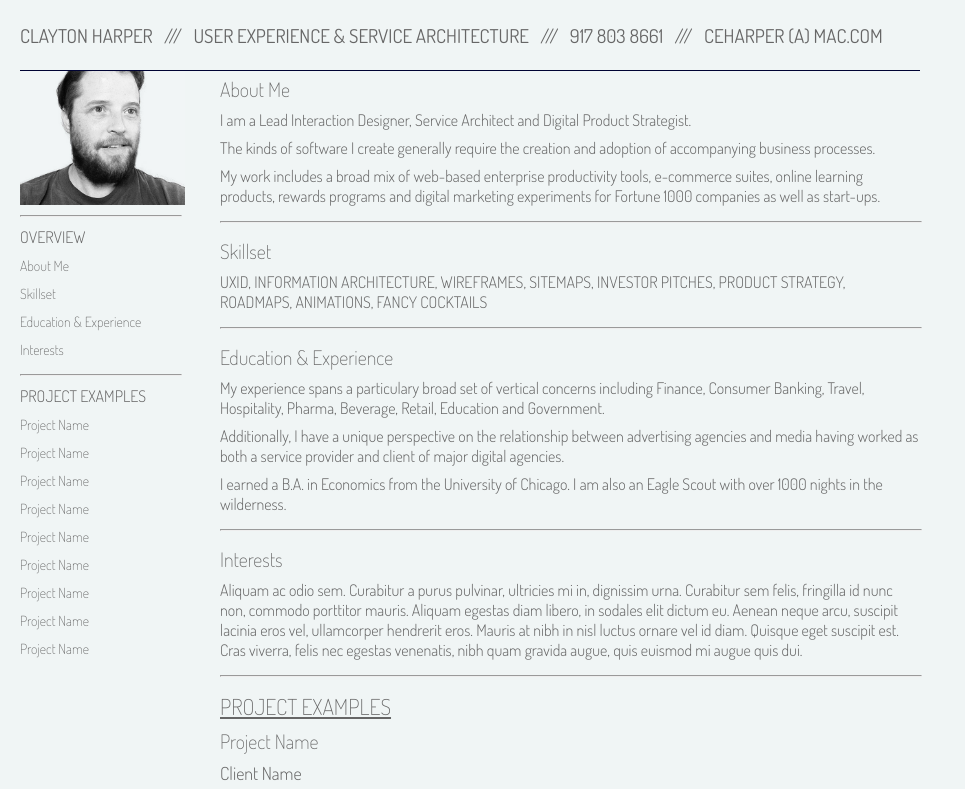
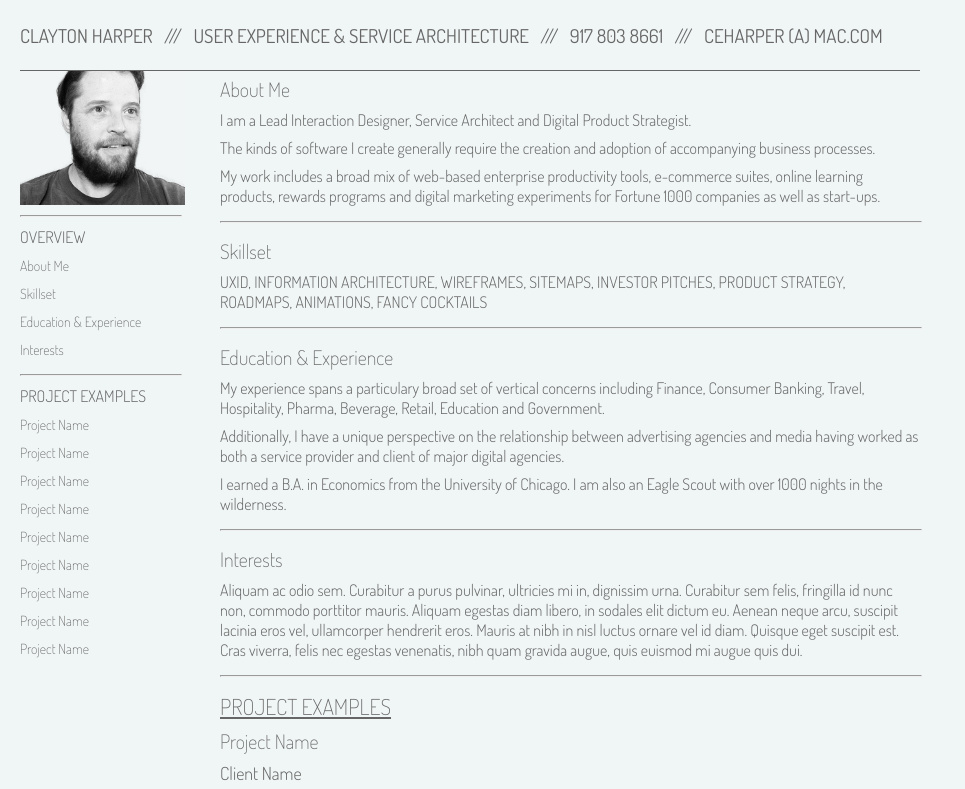
Before and after one commit to therealclay/therealclay.github.io, a plain HTML site: page index.html in a window 1280 px wide. Shown: the top 789 px of the page, without its empty margins (0-965 px from the left). Drawn offline with Linux system fonts and the light colour scheme.

Commit message:
CSS changes

```diff
--- a/index.html
+++ b/index.html
@@ -32,7 +32,7 @@
         width:900px;
         height:50px;
         padding: 10px 0px;
-        border-bottom: 1px solid #000333;
+        border-bottom: 1px solid #666;
         display: table;
         position: fixed;
         z-index: 10;
```
